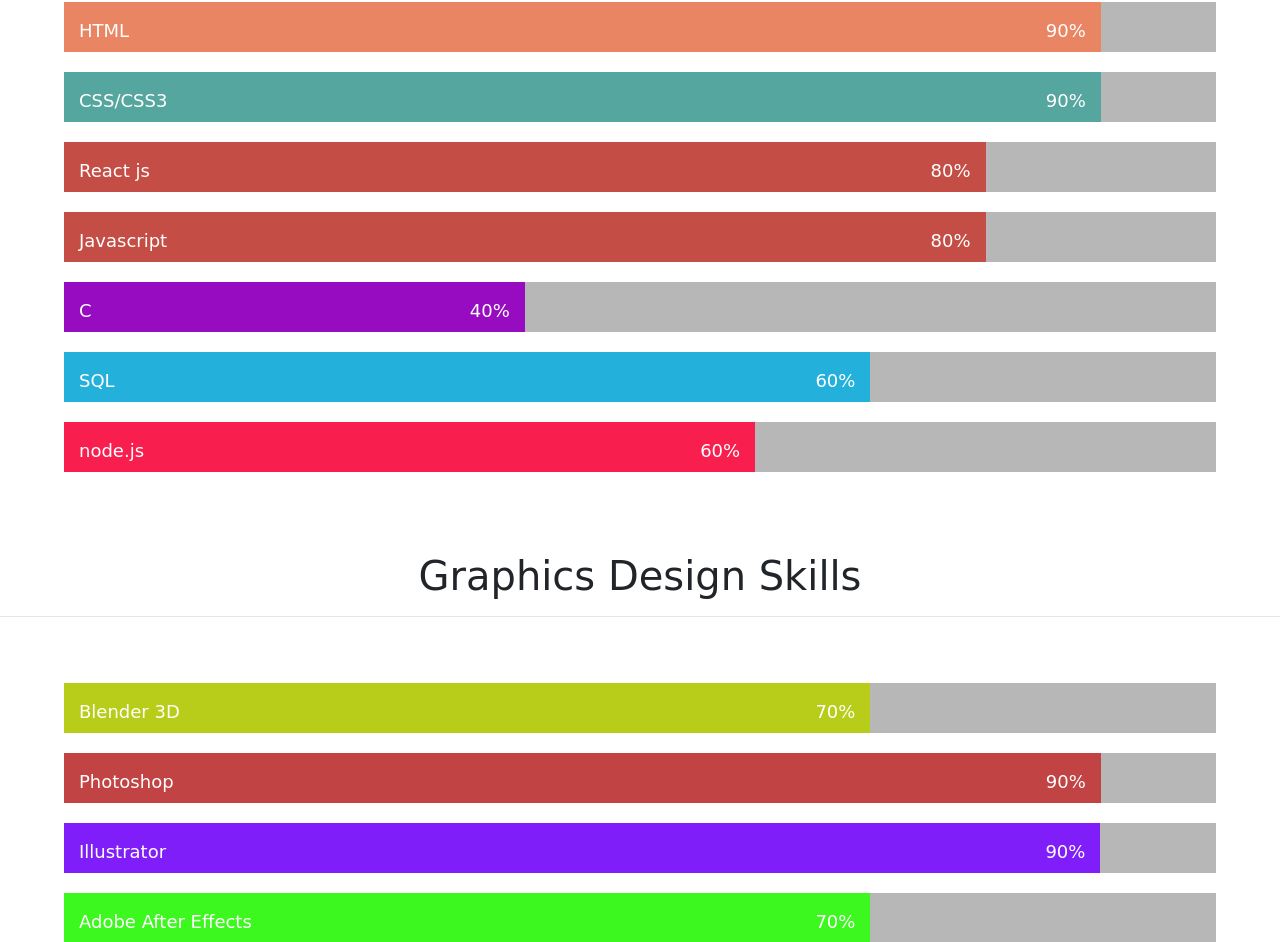
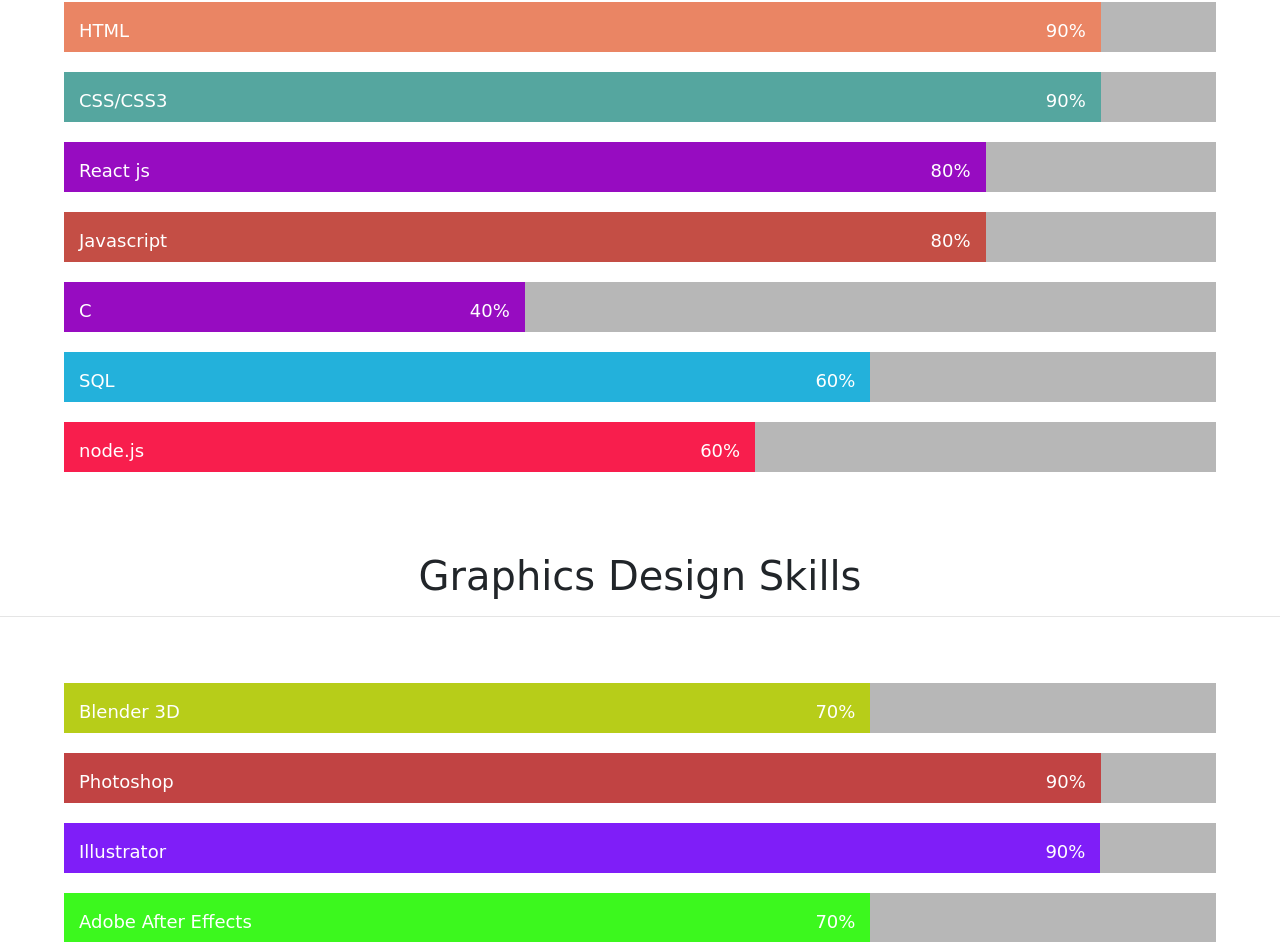
Before and after one commit to zahinafsar/mmza.github.oi, a plain HTML site: page skill.html in a window 1280 px wide. Shown: the part 882-1824 px from the top of the page. Drawn offline with nearby package versions, Linux system fonts and the light colour scheme.

Commit message:
Update style.css

```diff
--- a/style.css
+++ b/style.css
@@ -423,13 +423,12 @@ to {
 
 
 
-
 #Skill-RJ {
     animation: rj 4s;
     width: 80%;
     height: 50px;
     position: absolute;
-    background-color: #c44e45;
+    background-color: #970cc1;
 }
 @keyframes rj {
     from {
```
